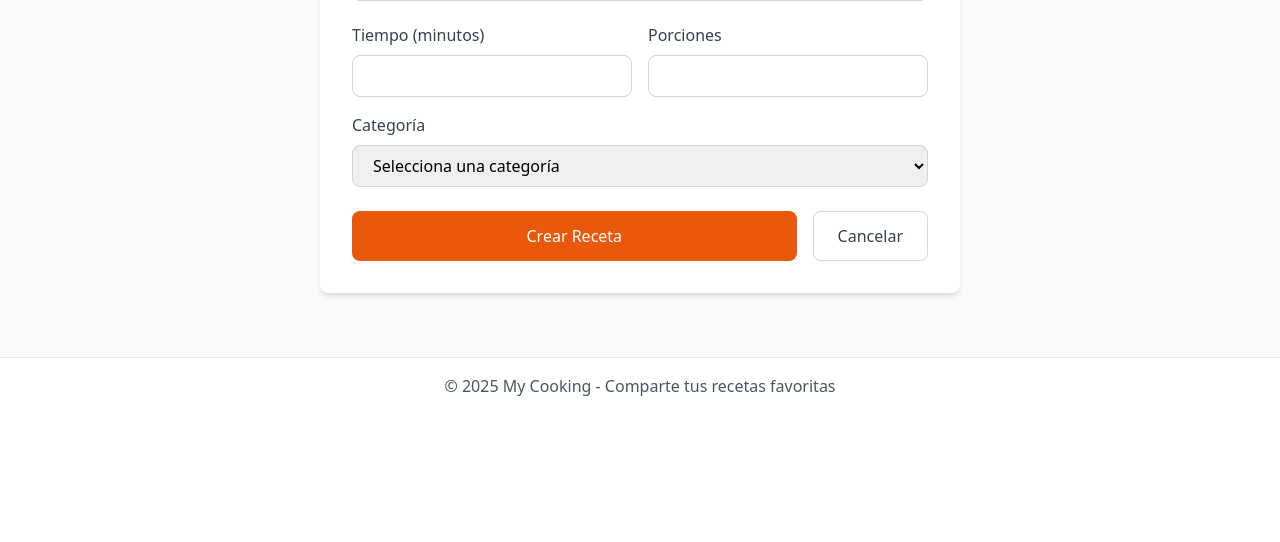
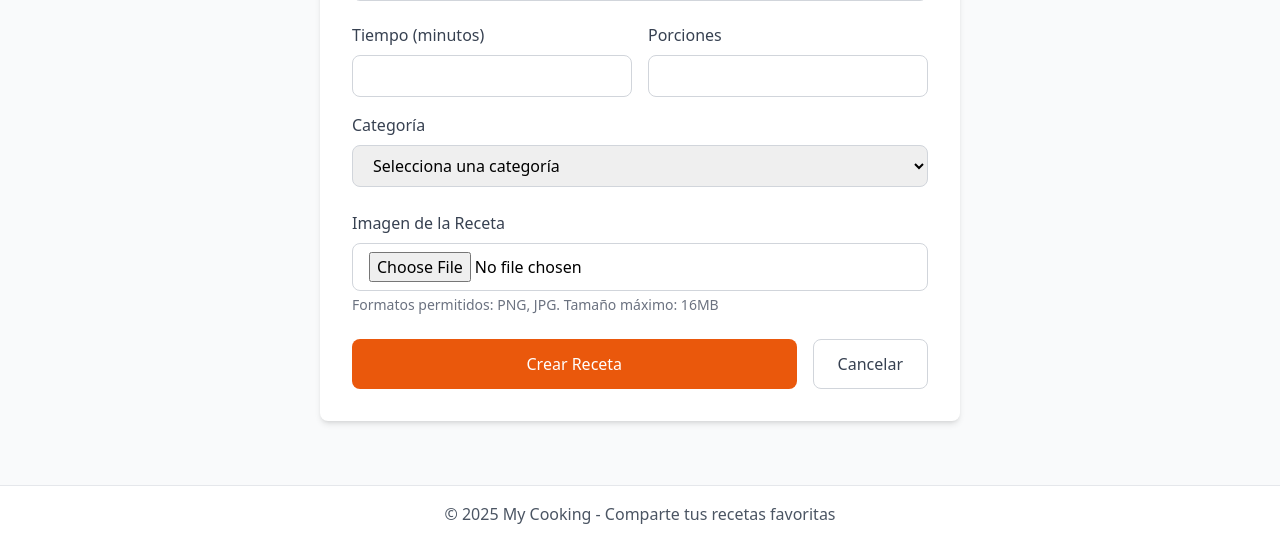
Before and after one commit to ChrisRedPixel/Sistema-de-Gestion-de-Recetas, a Flask app: page /receta/nueva in a window 1280 px wide. Shown: the part 803-1345 px from the top of the page. Before the commit the page ends 1199 px from the top, so only its background shows below. Run offline with Flask 3, Linux system fonts and the light colour scheme; the visitor is signed in with stand-in values (Sample User, id 1); data that the repository does not hold is empty; some libraries are stand-ins or nearby versions.

Commit message:
Imagenes para recetas

```diff
--- a/src/app.py
+++ b/src/app.py
@@ -3,9 +3,20 @@ from functools import wraps
 import sqlite3
 import os
 from werkzeug.security import generate_password_hash, check_password_hash
+from werkzeug.utils import secure_filename
 
 app = Flask(__name__, template_folder='../templates')
 app.secret_key = 'tu-clave-secreta-muy-segura'
+app.config['UPLOAD_FOLDER'] = os.path.join(os.path.dirname(os.path.dirname(__file__)), 'static', 'uploads')
+app.config['MAX_CONTENT_LENGTH'] = 16 * 1024 * 1024  # 16MB max file size
+
+# Asegurar que el directorio de uploads existe
+os.makedirs(app.config['UPLOAD_FOLDER'], exist_ok=True)
+
+ALLOWED_EXTENSIONS = {'png', 'jpg', 'jpeg'}
+
+def allowed_file(filename):
+    return '.' in filename and filename.rsplit('.', 1)[1].lower() in ALLOWED_EXTENSIONS
 
 # Conexión a la base de datos
 def get_db():
@@ -155,10 +166,31 @@ def nueva_receta():
         id_categoria = request.form['id_categoria']
         id_usuario = session['user_id']
 
+        # Manejar subida de imagen
+        if 'imagen' not in request.files:
+            flash('Debes subir una imagen para la receta.', 'error')
+            return redirect(request.url)
+
+        file = request.files['imagen']
+        if file.filename == '':
+            flash('Debes seleccionar una imagen.', 'error')
+            return redirect(request.url)
+
+        if file and allowed_file(file.filename):
+            filename = secure_filename(file.filename)
+            # Añadir timestamp para evitar nombres duplicados
+            import time
+            unique_filename = f"{int(time.time())}_{filename}"
+            file.save(os.path.join(app.config['UPLOAD_FOLDER'], unique_filename))
+            imagen_path = unique_filename
+        else:
+            flash('Tipo de archivo no permitido. Solo PNG y JPG.', 'error')
+            return redirect(request.url)
+
         cursor.execute("""
-            INSERT INTO recetas (titulo, descripcion, ingredientes, pasos, tiempo, porciones, id_categoria, id_usuario)
-            VALUES (?, ?, ?, ?, ?, ?, ?, ?)
-        """, (titulo, descripcion, ingredientes, pasos, tiempo, porciones, id_categoria, id_usuario))
+            INSERT INTO recetas (titulo, descripcion, ingredientes, pasos, tiempo, porciones, id_categoria, id_usuario, imagen)
+            VALUES (?, ?, ?, ?, ?, ?, ?, ?, ?)
+        """, (titulo, descripcion, ingredientes, pasos, tiempo, porciones, id_categoria, id_usuario, imagen_path))
         conn.commit()
         conn.close()
 
@@ -194,10 +226,25 @@ def editar_receta(id):
         porciones = request.form['porciones']
         id_categoria = request.form['id_categoria']
 
+        # Manejar subida de nueva imagen o mantener la existente
+        imagen_path = receta['imagen']  # Por defecto mantener la imagen actual
+        if 'imagen' in request.files:
+            file = request.files['imagen']
+            if file and file.filename != '' and allowed_file(file.filename):
+                # Eliminar imagen anterior
+                if receta['imagen'] and os.path.exists(os.path.join(app.config['UPLOAD_FOLDER'], receta['imagen'])):
+                    os.remove(os.path.join(app.config['UPLOAD_FOLDER'], receta['imagen']))
+
+                filename = secure_filename(file.filename)
+                import time
+                unique_filename = f"{int(time.time())}_{filename}"
+                file.save(os.path.join(app.config['UPLOAD_FOLDER'], unique_filename))
+                imagen_path = unique_filename
+
         cursor.execute("""
-            UPDATE recetas SET titulo=?, descripcion=?, ingredientes=?, pasos=?, tiempo=?, porciones=?, id_categoria=?
+            UPDATE recetas SET titulo=?, descripcion=?, ingredientes=?, pasos=?, tiempo=?, porciones=?, id_categoria=?, imagen=?
             WHERE id=? AND id_usuario=?
-        """, (titulo, descripcion, ingredientes, pasos, tiempo, porciones, id_categoria, id, session['user_id']))
+        """, (titulo, descripcion, ingredientes, pasos, tiempo, porciones, id_categoria, imagen_path, id, session['user_id']))
         conn.commit()
         conn.close()
 
--- a/templates/receta_detalle.html
+++ b/templates/receta_detalle.html
@@ -10,6 +10,11 @@
     </a>
 
     <div class="bg-white rounded-lg shadow-md overflow-hidden">
+        <!-- Imagen de la receta -->
+        {% if receta.imagen %}
+            <img src="{{ url_for('static', filename='uploads/' + receta.imagen) }}" alt="{{ receta.titulo }}" class="w-full h-64 sm:h-80 object-cover">
+        {% endif %}
+
         <!-- Encabezado -->
         <div class="bg-gradient-to-r from-orange-500 to-orange-600 text-white p-4 sm:p-6">
             <div class="flex flex-col sm:flex-row justify-between items-start gap-3">
--- a/templates/receta_form.html
+++ b/templates/receta_form.html
@@ -9,7 +9,7 @@
             {{ 'Editar' if receta else 'Crear Nueva' }} Receta
         </h1>
 
-        <form method="POST">
+        <form method="POST" enctype="multipart/form-data">
             <div class="mb-4">
                 <label for="titulo" class="block text-gray-700 font-medium mb-2">
                     Título de la Receta
@@ -78,6 +78,20 @@
                 </select>
             </div>
 
+            <div class="mb-6">
+                <label for="imagen" class="block text-gray-700 font-medium mb-2">
+                    Imagen de la Receta
+                </label>
+                {% if receta and receta.imagen %}
+                    <div class="mb-3">
+                        <img src="{{ url_for('static', filename='uploads/' + receta.imagen) }}" alt="{{ receta.titulo }}" class="w-full h-48 object-cover rounded-lg">
+                    </div>
+                {% endif %}
+                <input type="file" id="imagen" name="imagen" accept=".png,.jpg,.jpeg" required="{{ 'true' if not receta else 'false' }}"
+                       class="w-full px-4 py-2 border border-gray-300 rounded-lg focus:ring-2 focus:ring-orange-500 focus:border-transparent">
+                <p class="text-sm text-gray-500 mt-1">Formatos permitidos: PNG, JPG. Tamaño máximo: 16MB</p>
+            </div>
+
             <div class="flex flex-col sm:flex-row gap-4">
                 <button type="submit"
                         class="flex-1 bg-orange-600 text-white py-3 rounded-lg font-medium hover:bg-orange-700 transition-colors">
```
Also changed, not shown: src/init_db.py (+20 -18 lines), src/migrate_add_imagen.py (added, +41 -0 lines), static/uploads/1777307716_Box.png (added), static/uploads/1777307774_Box.png (added).
